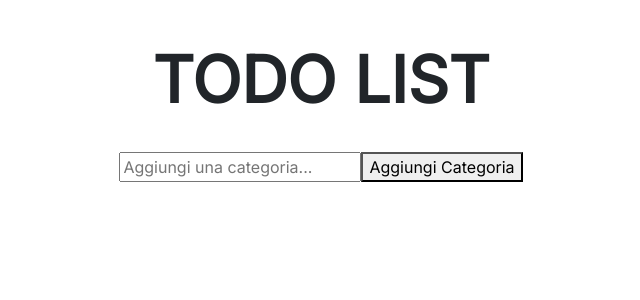
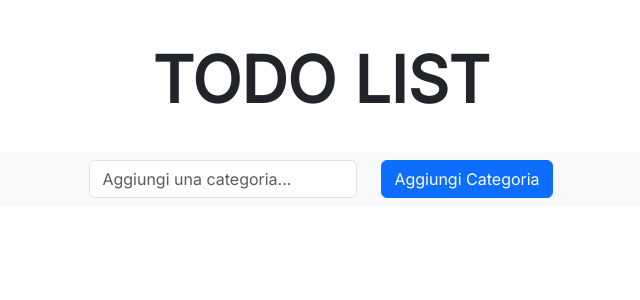
Before and after one commit to giorgioGTelian/todoapp, a React (Create React App) app: page / in a window 1280 px wide. Shown: the top 300 px of the page, without its empty margins (319-959 px from the left). Built offline with nearby package versions, Linux system fonts and the light colour scheme.

Commit message:
started styling

```diff
--- a/src/App.css
+++ b/src/App.css
@@ -3,8 +3,18 @@
 }
 .main_content {
   text-align: center;
+  justify-content: center;
 }
-
+.navbar.header {
+  background-color: #fff;
+  box-shadow: 0 0 10px rgba(0, 0, 0, 0.15);
+  padding: 1rem 0;
+  position: fixed;
+  top: 0;
+  width: 100%;
+  z-index: 100;
+}
+/**/
 .App-logo {
   height: 40vmin;
   pointer-events: none;
@@ -15,27 +25,14 @@
     animation: App-logo-spin infinite 20s linear;
   }
 }
+/**/
+.header {
 
-.App-header {
-  background-color: #282c34;
   min-height: 100vh;
   display: flex;
   flex-direction: column;
   align-items: center;
-  justify-content: center;
+
   font-size: calc(10px + 2vmin);
   color: white;
 }
-
-.App-link {
-  color: #61dafb;
-}
-
-@keyframes App-logo-spin {
-  from {
-    transform: rotate(0deg);
-  }
-  to {
-    transform: rotate(360deg);
-  }
-}
--- a/src/App.js
+++ b/src/App.js
@@ -1,8 +1,14 @@
 import React, { useState, useEffect } from 'react';
 import PageTitle from './components/PageTitle';
 import AllTabs from './components/AllTabs';
+import Button from 'react-bootstrap/Button';
 import 'bootstrap/dist/css/bootstrap.min.css';
 import './App.css';
+
+import Navbar from 'react-bootstrap/Navbar';
+import Form from 'react-bootstrap/Form';
+import Row from 'react-bootstrap/Row';
+import Col from 'react-bootstrap/Col';
 
 const App = () => {
   const [categories, setCategories] = useState([]);
@@ -53,19 +59,32 @@ const App = () => {
   })
   );
   };
-
+ /* TODO REFRACTOR CODE */
   return (
     <>
+    <div className="main_content">
   <PageTitle>TODO List</PageTitle>
-  <div className="main_content">
+  <Navbar className="bg-body-tertiary justify-content-between navbar.header">
+      <Form inline className='d-flex justify-content-center w-100'>
+        <Row>
+          <Col xs="auto">
+            <Form.Control
+              type="text"
+              placeholder="Aggiungi una categoria..."
+              value={newCategoryTitle}
+              onChange={(e) => setNewCategoryTitle(e.target.value)}
+              className="me-2"
+            />
+          </Col>
+          <Col xs="auto">
+          <Button variant="primary" onClick={addCategory}>
+        Aggiungi Categoria
+        </Button>
+          </Col>
+        </Row>
+      </Form>
+    </Navbar>
   <AllTabs categories={categories} addTask={addTask} deleteTask={deleteTask} deleteCategory={deleteCategory} />
-  <input
-    type="text"
-    placeholder="Aggiungi una categoria..."
-    value={newCategoryTitle}
-    onChange={(e) => setNewCategoryTitle(e.target.value)}
-  />
-  <button onClick={addCategory}>Aggiungi Categoria</button>
   </div>
   </>
   );
```
